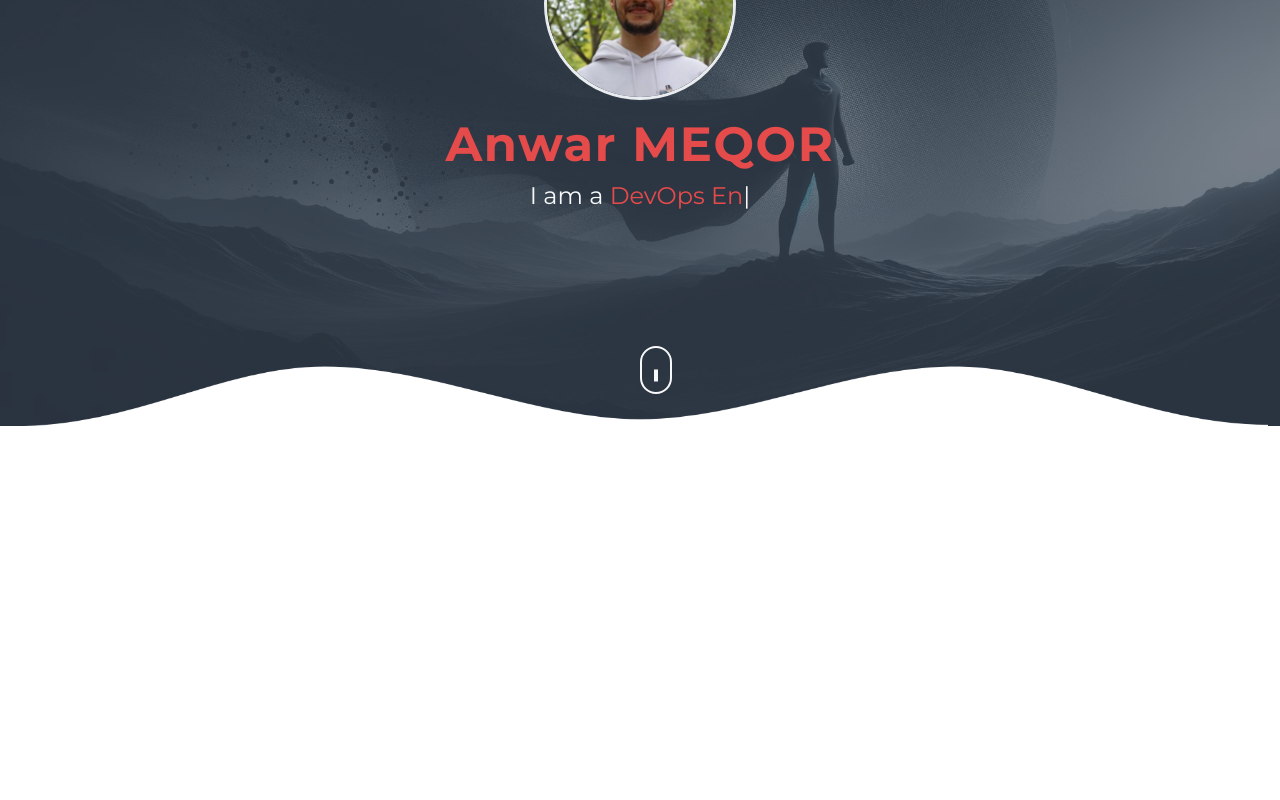
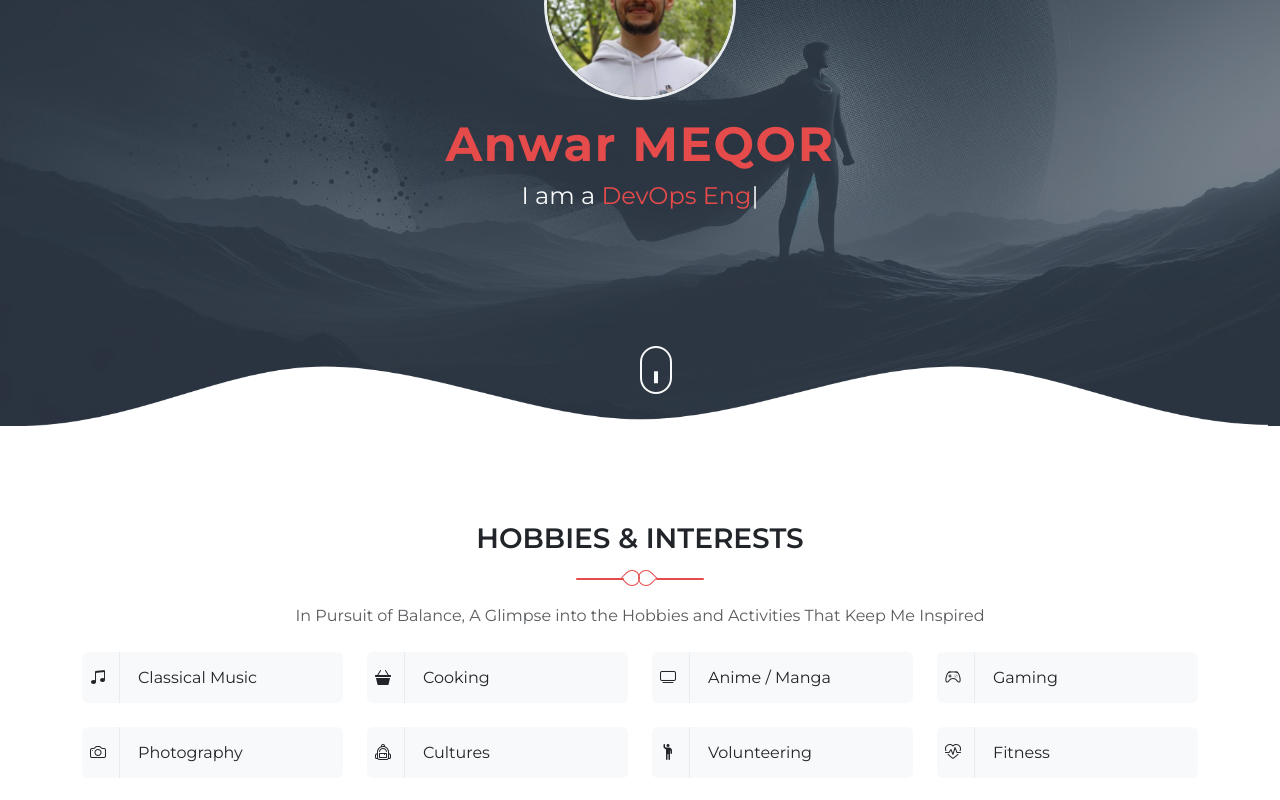
Before and after one commit to AnwarMEQOR/portfolio, an Angular app: page / in a window 1280 px wide. Shown: the part 300-1100 px from the top of the page. Before the commit the page ends 800 px from the top, so only its background shows below. Built offline with nearby package versions, Linux system fonts and the light colour scheme.

Commit message:
added interests

```diff
--- a/src/app/pages/home/home.component.html
+++ b/src/app/pages/home/home.component.html
@@ -1,3 +1,4 @@
+<!-- HERO START-->
 <section class="bg-home position-relative align-self-center" id="home">
 	<div class="bg-overlay"></div>
 	<div class="container position-relative z-1">
@@ -46,3 +47,31 @@
 		<span class="wheel bg-light mx-auto position-relative d-block mover"></span>
 	</a>
 </section>
+<!-- HERO END-->
+<!-- INTERESTS START-->
+<section class="container my-5 py-5">
+	<div class="section-title justify-content-center text-center position-relative">
+		<h4
+			class="title-line fs-3 fw-semibold position-relative d-inline-block z-2 text-uppercase mb-5"
+		>
+			Hobbies &amp; Interests
+		</h4>
+		<span></span>
+		<p class="text-muted mx-auto para-desc mb-0">
+			In Pursuit of Balance, A Glimpse into the Hobbies and Activities That Keep Me Inspired
+		</p>
+	</div>
+
+	<div class="row">
+		<div class="col-lg-3 col-md-4 col-12 mt-4" *ngFor="let hobby of hobbies">
+			<div class="interests-desc bg-light position-relative px-2 py-3 rounded">
+				<div class="hobbies d-flex align-items-center">
+					<i class="bi bi-{{ hobby.icon }} position-absolute start-0 ms-2"></i>
+					<h6 class="mb-0 ms-5">{{ hobby.name }}</h6>
+				</div>
+			</div>
+		</div>
+		<!--end col-->
+	</div>
+</section>
+<!-- INTERESTS END-->
--- a/src/app/pages/home/home.component.scss
+++ b/src/app/pages/home/home.component.scss
@@ -3,7 +3,6 @@
 	background-position: center center;
 	padding: 13rem 0;
 	background-image: url('/assets/images/home/hero.png');
-}
 	.bg-overlay {
 		background-color: rgba(#3c4858, 0.7);
 		position: absolute;
@@ -47,3 +46,68 @@
 			transform: translateY(-0.8rem);
 		}
 	}
+}
+.section-title {
+	.title-line {
+		&:after,
+		&:before {
+			content: '';
+			position: absolute;
+			width: 3rem;
+			height: 0.1rem;
+			left: calc(50% - 4rem);
+			border-radius: 0.5rem;
+			top: 3.5rem;
+			background-color: #e54b4bff;
+		}
+		&:before {
+			left: calc(50% + 1rem);
+		}
+	}
+	span {
+		position: absolute;
+		width: 2.5rem;
+		height: 1.2rem;
+		left: calc(50% - 1.1rem);
+		&:before,
+		&:after {
+			content: '';
+			position: absolute;
+			width: 1rem;
+			height: 1rem;
+			top: 3rem;
+			left: 0.1rem;
+			border: 0.1rem solid #e54b4bff;
+			border-radius: 2rem 2rem 2rem 0;
+			transform: rotate(45deg);
+		}
+		&:after {
+			left: auto;
+			right: 0.5rem;
+			transform: rotate(225deg);
+		}
+	}
+}
+.interests-desc {
+	transition: all 0.2s ease;
+	.hobbies {
+		&:before {
+			content: '';
+			position: absolute;
+			width: 0.1rem;
+			height: 100%;
+			top: 0;
+			left: 2.3rem;
+			background: #e9ecefff;
+			z-index: 1;
+		}
+	}
+	&:hover {
+		background-color: #e54b4b !important;
+		color: white;
+		transform: translateY(-0.2rem);
+		box-shadow: rgba(17, 12, 46, 0.15) 0px 48px 100px 0px;
+		.i {
+		}
+	}
+}
--- a/src/app/pages/home/home.component.ts
+++ b/src/app/pages/home/home.component.ts
@@ -1,10 +1,19 @@
-import { Component } from '@angular/core';
+import { Component } from '@angular/core'
 
 @Component({
-  selector: 'app-home',
-  templateUrl: './home.component.html',
-  styleUrl: './home.component.scss'
+	selector: 'app-home',
+	templateUrl: './home.component.html',
+	styleUrl: './home.component.scss',
 })
 export class HomeComponent {
-
+	hobbies: { name: string; icon: string }[] = [
+		{ name: 'Classical Music', icon: 'music-note-beamed' },
+		{ name: 'Cooking', icon: 'basket3-fill' },
+		{ name: 'Anime / Manga', icon: 'tv' },
+		{ name: 'Gaming', icon: 'controller' },
+		{ name: 'Photography', icon: 'camera' },
+		{ name: 'Cultures', icon: 'backpack2' },
+		{ name: 'Volunteering', icon: 'person-raised-hand' },
+		{ name: 'Fitness', icon: 'heart-pulse' },
+	]
 }
```
Lines whose indentation alone changed are shown as unchanged.
